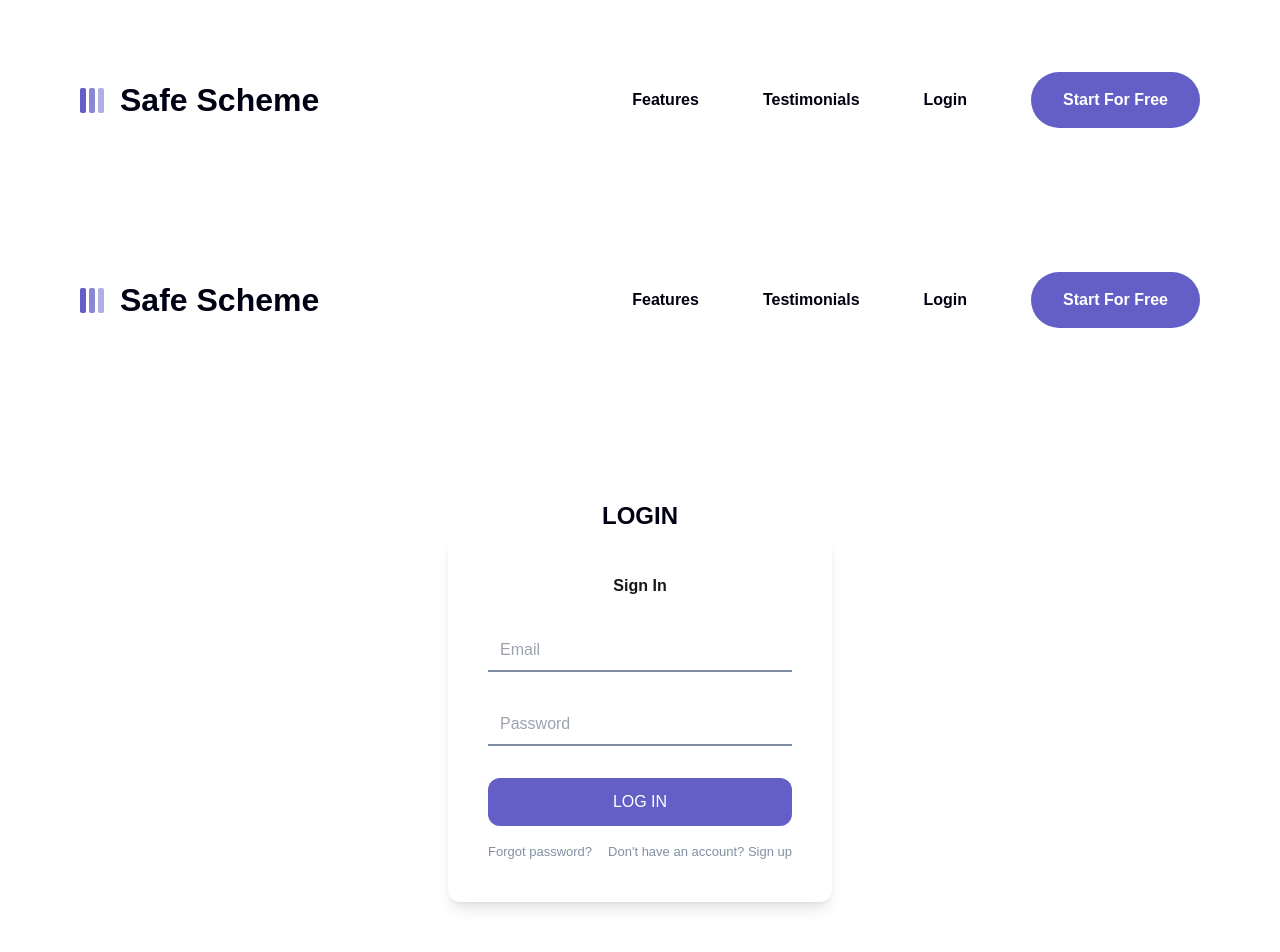
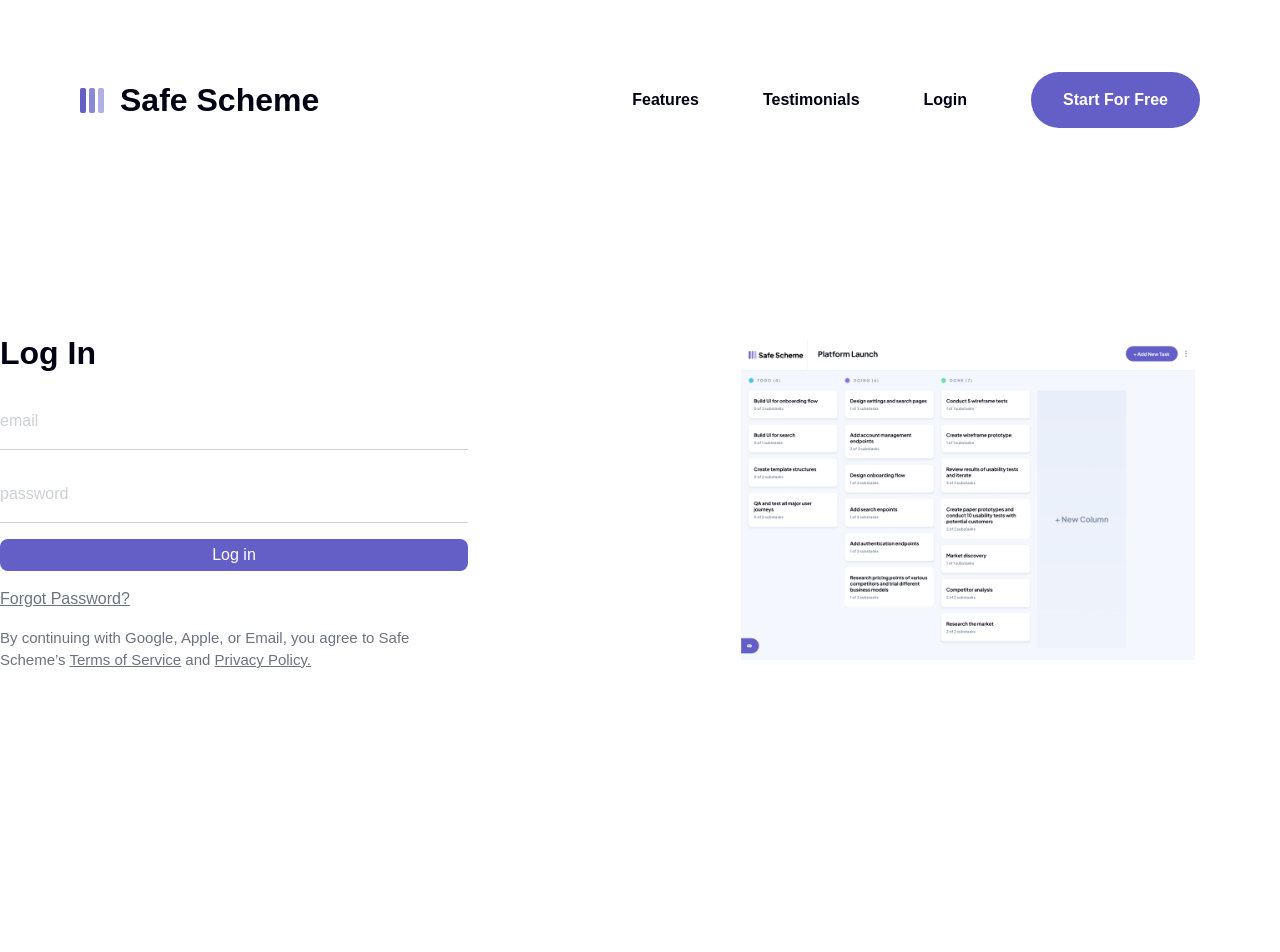
Before and after one commit to ayreese/safe-scheme-web, a Next.js app: page /login in a window 1280 px wide. Shown: the top 952 px of the page. After the commit the page ends 800 px from the top, so only its background shows below. Built offline with nearby package versions, Linux system fonts and the light colour scheme.

Commit message:
Added signup and login pages, added links to pages

```diff
--- a/package.json
+++ b/package.json
@@ -15,11 +15,13 @@
     "@fortawesome/free-solid-svg-icons": "^6.7.2",
     "@fortawesome/react-fontawesome": "^0.2.2",
     "@next/eslint-plugin-next": "^15.1.4",
+    "aws-sdk": "^2.1692.0",
     "eslint-plugin-next": "^0.0.0",
     "eslint-plugin-react-hooks": "^5.1.0",
     "next": "15.1.4",
     "react": "^19.0.0",
     "react-dom": "^19.0.0",
+    "react-hook-form": "^7.54.2",
     "swiper": "^11.2.1"
   },
   "devDependencies": {
--- /dev/null
+++ b/src/app/(auth)/layout.tsx
@@ -0,0 +1,41 @@
+import type { Metadata } from "next";
+import "../globals.css"
+import NavigationBar from "@/components/NavigationBar";
+import Image from "next/image";
+
+
+export const metadata: Metadata = {
+    title: "Login",
+    description: "The best task manager",
+};
+
+export default function RootLayout({
+                                       children,
+                                   }: Readonly<{
+    children: React.ReactNode;
+}>) {
+    return (
+        <html lang="en">
+        <body className={"bg-white h-svh"}>
+        <NavigationBar/>
+        <div className="bg-white h-3/4 max-w-screen-xl mx-auto flex flex-col justify-center px-8 lg:px-0 min-w-96">
+            <div className="authContainer flex lg:flex-row flex-col justify-center items-center bg-white gap-x-8">
+
+                <div className="child-container basis-full">
+                    {children}
+                </div>
+                <div className={"image-container relative basis-full w-full h-80"}>
+                    <Image src={"/hero.png"}
+                           alt={"hero image"}
+                           fill={true}
+                           style={{objectFit: "contain"}}
+                    />
+                </div>
+
+            </div>
+        </div>
+        {/*{children}*/}
+        </body>
+        </html>
+    );
+}
--- /dev/null
+++ b/src/app/(auth)/login/page.tsx
@@ -0,0 +1,8 @@
+import AuthForm from "@/components/AuthForm";
+import {FC, JSX} from "react";
+
+const LoginPage:FC = ():JSX.Element => {
+    return <AuthForm login={true} />;
+};
+
+export default LoginPage;
--- /dev/null
+++ b/src/app/(auth)/signup/page.tsx
@@ -0,0 +1,8 @@
+import AuthForm from "@/components/AuthForm";
+
+const SignUpPage = () => {
+    return <AuthForm login={false}/>
+
+};
+
+export default SignUpPage;
--- a/src/app/layout.tsx
+++ b/src/app/(home)/layout.tsx
@@ -1,5 +1,5 @@
 import type { Metadata } from "next";
-import "./globals.css";
+import "../globals.css";
 import NavigationBar from "@/components/NavigationBar";
 import Footer from "@/components/Footer";
 
--- a/src/app/page.tsx
+++ b/src/app/(home)/page.tsx
@@ -1,8 +1,5 @@
 'use client';
 import Image from "next/image";
-// import Link from "next/link";
-import NavigationBar from "@/components/NavigationBar";
-import Footer from "@/components/Footer";
 import {useEffect, useState} from "react";
 import FeatureSection from "@/components/FeatureSection";
 import TestimonialSection from "@/components/TestimonialSection";
@@ -23,7 +20,7 @@ export default function Home() {
     }, []);
     return (
         <div className={"bg-white overflow-hidden flex flex-col"}>
-            <NavigationBar/>
+            {/*<NavigationBar/>*/}
             <main className={"snap-y snap-mandatory"}>
                 <section
                     id={"Hero"}
@@ -74,7 +71,7 @@ export default function Home() {
                 <TestimonialSection/>
                 <PreFooter/>
             </main>
-            <Footer/>
+            {/*<Footer/>*/}
         </div>
     );
 }
--- a/src/app/login/page.tsx
+++ /dev/null
@@ -1,29 +0,0 @@
-// src/app/login/page.tsx
-
-import AuthForm from "@/components/AuthForm";
-import NavigationBar from "@/components/NavigationBar";
-import Image from "next/image";
-
-const LoginPage = () => {
-    return (
-        <div className="bg-white h-svh flex flex-col justify-evenly">
-            <NavigationBar/>
-            <div className="authContainer flex flex-col justify-center items-center bg-white h-full">
-                <div className="authTitleWrapper  text-start">
-                    <h1 className="text-xl md:text-4xl font-semibold uppercase text-dark text-start">Login</h1>
-                </div>
-                <AuthForm/>
-                <div className={"image-container relative"}>
-                    <Image src={"/hero.png"}
-                           alt={"hero image"}
-                           fill={true}
-                           style={{objectFit: "contain"}}
-                    />
-                </div>
-
-            </div>
-        </div>
-    );
-};
-
-export default LoginPage;
--- a/src/app/signup/page.tsx
+++ /dev/null
@@ -1,29 +0,0 @@
-// src/app/login/page.tsx
-
-import AuthForm from "@/components/AuthForm";
-import NavigationBar from "@/components/NavigationBar";
-import Image from "next/image";
-
-const SignUpPage = () => {
-    return (
-        <div className="bg-white h-svh flex flex-col justify-evenly">
-            <NavigationBar/>
-            <div className="authContainer flex flex-col justify-center items-center bg-white h-full">
-                <div className="authTitleWrapper  text-start">
-                    <h1 className="text-xl md:text-4xl font-semibold uppercase text-dark text-start">Sign Up</h1>
-                </div>
-                <AuthForm/>
-                <div className={"image-container relative"}>
-                    <Image src={"/hero.png"}
-                           alt={"hero image"}
-                           fill={true}
-                           style={{objectFit: "contain"}}
-                    />
-                </div>
-
-            </div>
-        </div>
-    );
-};
-
-export default SignUpPage;
--- a/src/components/AuthForm.tsx
+++ b/src/components/AuthForm.tsx
@@ -1,34 +1,62 @@
-// src/components/AuthForm.tsx
+"use client"
+import React, {JSX} from "react"
+import {useForm} from "react-hook-form"
+import {LoginValues, SignUpValues} from "@/types/types";
+import Link from "next/link";
 
-const AuthForm = () => {
+
+const AuthForm = ({login}: { login: boolean }): JSX.Element => {
+    const {
+        register,
+        handleSubmit,
+        reset,
+        formState: {errors},
+    } = useForm<LoginValues | SignUpValues>({resetOptions: {keepValues: false}});
+
+    const onSubmit = handleSubmit((data) => {
+        console.log(data)
+        reset()
+    });
+
     return (
-        <div className="form bg-white p-10 rounded-xl mx-auto max-w-[50rem] min-w-[300px] shadow-lg">
-            <h1 className="text-2xl font-semibold text-center mb-8">Sign In</h1>
+        <form onSubmit={onSubmit} className="authForm flex flex-col w-full lg:w-3/4 text-dark">
+            <h1 className={"form-title text-xxl font-black capitalize mb-4"}>
+                {login ? "Log in" : "Sign Up"}
+            </h1>
+            {login ?
+                <div className={"flex flex-col w-full gap-y-4 justify-center"}>
 
-            <form className="flex flex-col gap-8">
-                <input
-                    type="email"
-                    placeholder="Email"
-                    className="border-b-2 border-neutralLight py-2 px-3 focus:outline-none focus:border-primary cursor-default text-dark"
-                />
-                <input
-                    type="password"
-                    placeholder="Password"
-                    className="border-b-2 border-neutralLight py-2 px-3 focus:outline-none focus:border-primary text-dark"
-                />
-                <input
-                    type="submit"
-                    value="Log In"
-                    className="bg-primary text-white uppercase py-3 hover:bg-primaryLight focus:bg-primary transition-all cursor-pointer rounded-xl"
-                />
-            </form>
+                    <input {...register("email", {required: true})} placeholder="email"
+                           className={"focus:outline-none border-b border-gray-400 py-4 opacity-50"}/>
+                    {errors?.email && <p>{errors.email.message}</p>}
+                    <input {...register("password", {required: true})} placeholder="password"
+                           className={"focus:outline-none border-b border-gray-400 py-4 opacity-50"}/>
+                </div> :
+                <div className={"flex flex-col w-full gap-y-8 justify-center"}>
+                    <input {...register("firstName", {required: true})} placeholder="First Name" className={"focus:outline-none border-b border-gray-400 py-4 opacity-50"}/>
+                    {errors?.email && <p>{errors.email.message}</p>}
+                    <input {...register("lastName", {required: true})} placeholder="Last Name" className={"focus:outline-none border-b border-gray-400 py-4 opacity-50"}/>
+                    <input {...register("email")} placeholder="Email" className={"focus:outline-none border-b border-gray-400 py-4 opacity-50"}/>
+                    {errors?.email && <p>{errors.email.message}</p>}
+                    <input {...register("password", {required: true})} placeholder="Password" className={"focus:outline-none border-b border-gray-400 py-4 opacity-50"}/>
+                </div>}
 
-            <div className="selection flex gap-4 mt-4 justify-center text-neutralLight text-sm">
-                <span>Forgot password?</span>
-                <span>Don&#39;t have an account? Sign up</span>
-            </div>
-        </div>
+            <button type="submit"
+                    className={"bg-primary w-full items-center px-24 py-1 rounded-lg text-white self-center mt-4"}>{login ? "Log in" : "Sign up with email"}
+            </button>
+            {login && <Link href={"/"} className={"font-extralight underline mt-4 text-gray-500"}>
+                Forgot Password?
+            </Link>}
+            <p className="terms-of-service font-light text-gray-500 text-base mt-4">
+                By continuing with Google, Apple, or Email, you agree to Safe Scheme’s <Link href={"/"}
+                      className={"underline"}>Terms of Service
+                </Link> and <Link href={"/"} className={"underline"}>
+                      Privacy Policy.
+                </Link>
+            </p>
+        </form>
     );
 };
 
+
 export default AuthForm;
--- a/src/components/PreFooter.tsx
+++ b/src/components/PreFooter.tsx
@@ -1,5 +1,5 @@
 'use client'
-// import Link from 'next/link'
+import Link from 'next/link'
 
 const PreFooter = () => {
     return (
@@ -12,12 +12,12 @@ const PreFooter = () => {
                     Join hundreds of others saving time and getting things done
                 </p>
                 <div className="col-start-1 lg:row-start-4">
-                    {/*<Link*/}
-                    {/*    href="/signup"*/}
-                    {/*    className="inline-block py-4 px-8 bg-neutralLight rounded-full capitalize text-white font-semibold hover:bg-primaryLight transition"*/}
-                    {/*>*/}
-                    {/*    Get Started for Free*/}
-                    {/*</Link>*/}
+                    <Link
+                        href="/signup"
+                        className="inline-block py-4 px-8 bg-neutralLight rounded-full capitalize text-white font-semibold hover:bg-primaryLight transition"
+                    >
+                        Get Started for Free
+                    </Link>
                 </div>
             </div>
         </div>
```
Also changed, not shown: src/types/types.ts (+10 -0 lines), 1 other file (tests, documents, lock files or other folders).
